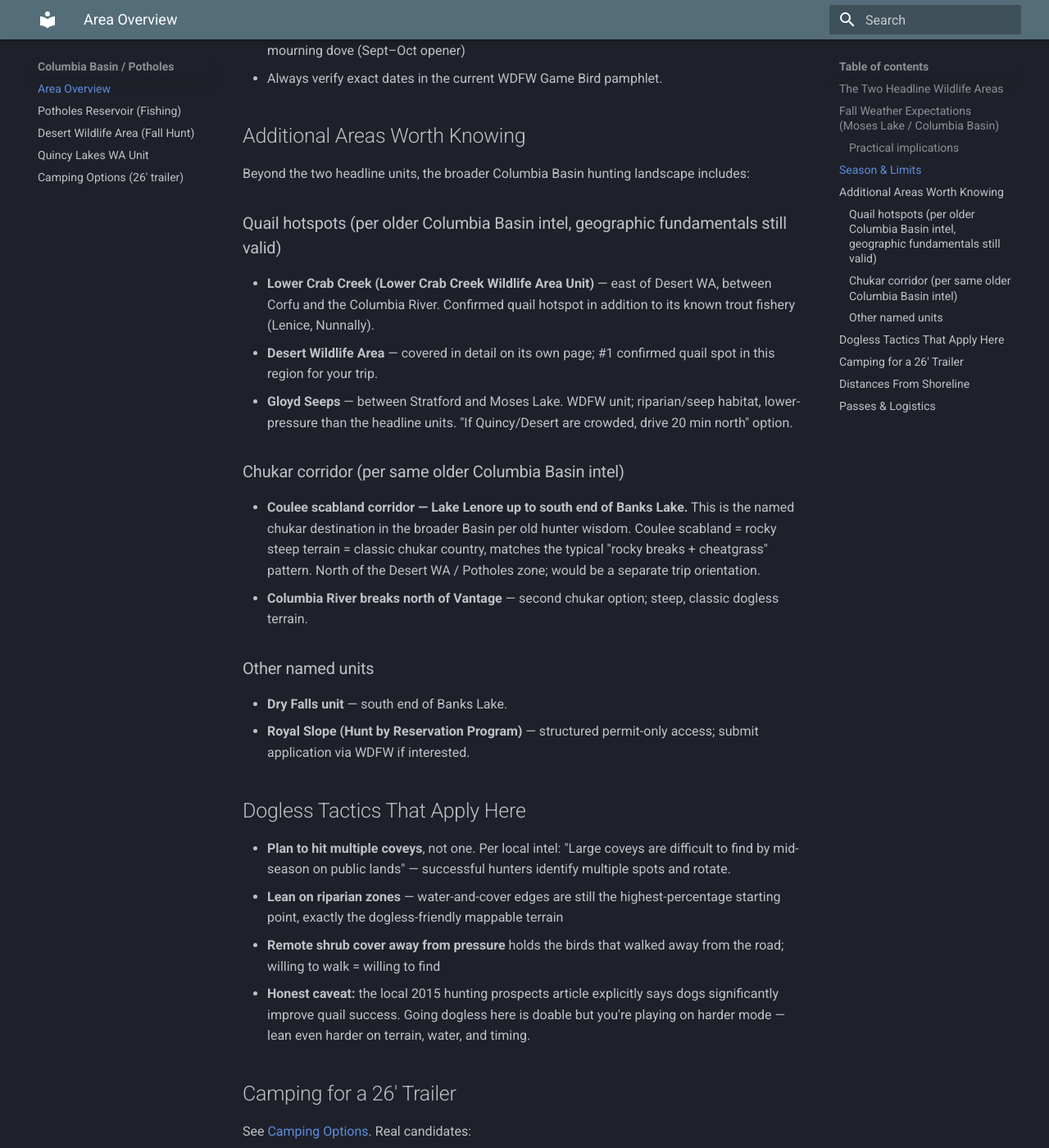
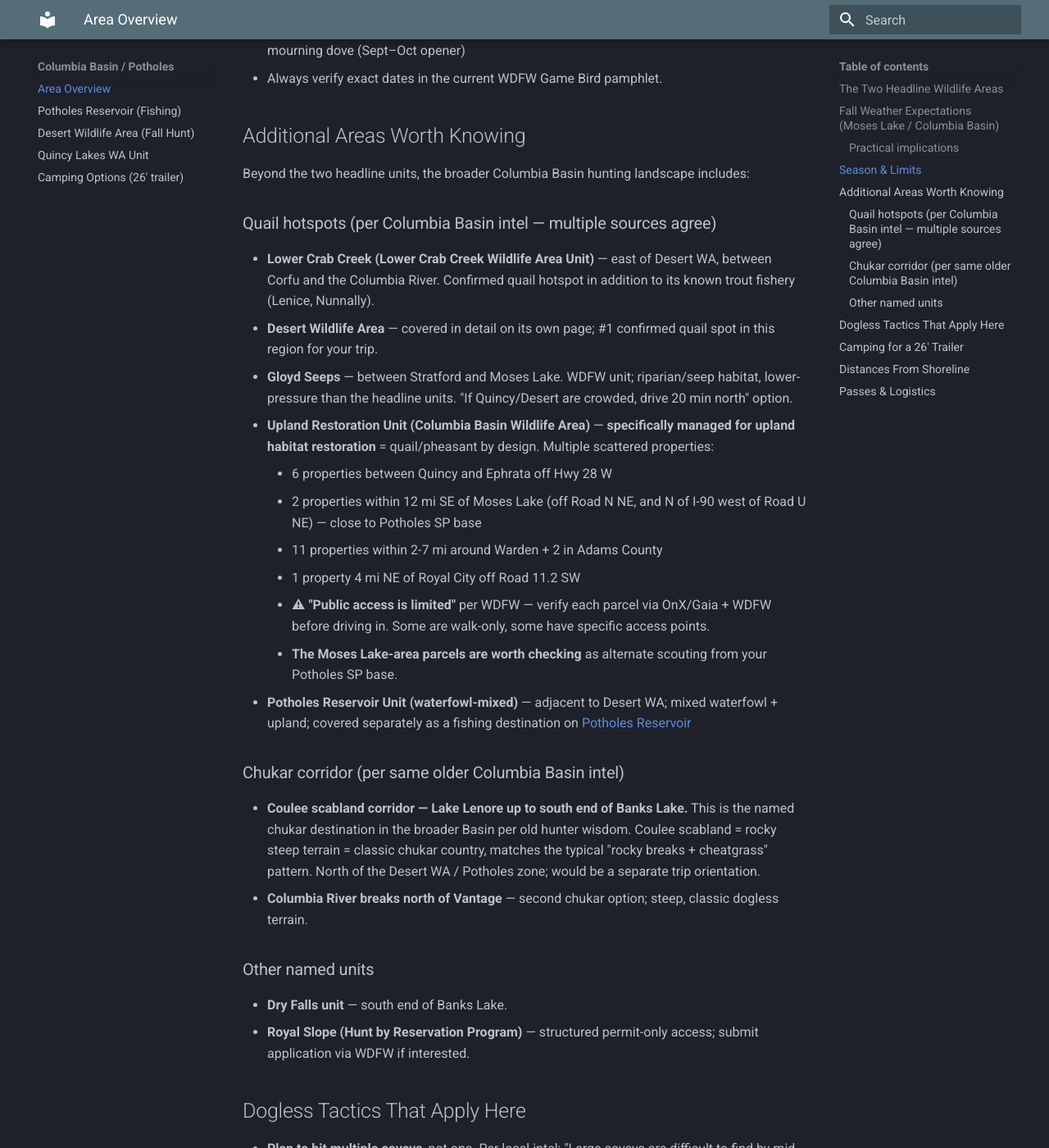
Before and after one commit to jdosher/outdoors-manual, an MkDocs documentation site: the page built from docs/8_columbia_basin/Overview.md, in a window 1280 px wide and 1400 px high, scrolled down 2125 px. Shown: the whole window at 82% size. Built offline with MkDocs 1.6.1 and Material for MkDocs 9.7.7, drawn with Linux system fonts in a browser that asks for light colours.

Commit message:
Columbia Basin Overview: add Upland Restoration Unit as quail hotspot - specifically managed for upland habitat, multiple scattered parcels Quincy-Ephrata-Moses Lake-Warden-Royal City. Flag 'public access is limited' caveat per WDFW. Moses Lake-area parcels near Potholes SP worth checking as alternates.

```diff
--- a/docs/8_columbia_basin/Overview.md
+++ b/docs/8_columbia_basin/Overview.md
@@ -51,11 +51,19 @@ Eastside continental climate — cool, mostly dry, and **windier than the westsi
 
 Beyond the two headline units, the broader Columbia Basin hunting landscape includes:
 
-### Quail hotspots (per older Columbia Basin intel, geographic fundamentals still valid)
+### Quail hotspots (per Columbia Basin intel — multiple sources agree)
 
 * **Lower Crab Creek (Lower Crab Creek Wildlife Area Unit)** — east of Desert WA, between Corfu and the Columbia River. Confirmed quail hotspot in addition to its known trout fishery (Lenice, Nunnally).
 * **Desert Wildlife Area** — covered in detail on its own page; #1 confirmed quail spot in this region for your trip.
 * **Gloyd Seeps** — between Stratford and Moses Lake. WDFW unit; riparian/seep habitat, lower-pressure than the headline units. "If Quincy/Desert are crowded, drive 20 min north" option.
+* **Upland Restoration Unit (Columbia Basin Wildlife Area)** — **specifically managed for upland habitat restoration** = quail/pheasant by design. Multiple scattered properties:
+    - 6 properties between Quincy and Ephrata off Hwy 28 W
+    - 2 properties within 12 mi SE of Moses Lake (off Road N NE, and N of I-90 west of Road U NE) — close to Potholes SP base
+    - 11 properties within 2-7 mi around Warden + 2 in Adams County
+    - 1 property 4 mi NE of Royal City off Road 11.2 SW
+    - **⚠ "Public access is limited"** per WDFW — verify each parcel via OnX/Gaia + WDFW before driving in. Some are walk-only, some have specific access points.
+    - **The Moses Lake-area parcels are worth checking** as alternate scouting from your Potholes SP base.
+* **Potholes Reservoir Unit (waterfowl-mixed)** — adjacent to Desert WA; mixed waterfowl + upland; covered separately as a fishing destination on [Potholes Reservoir](potholes_reservoir.md)
 
 ### Chukar corridor (per same older Columbia Basin intel)
 
```
